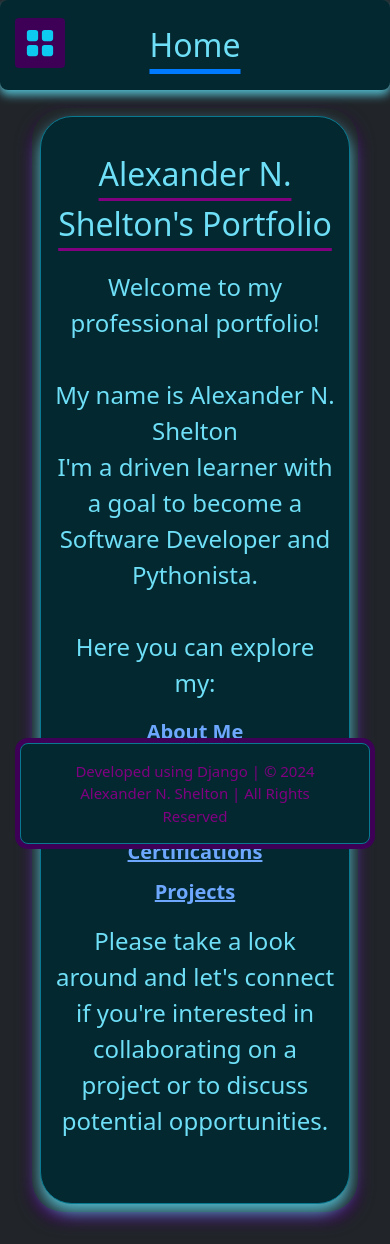
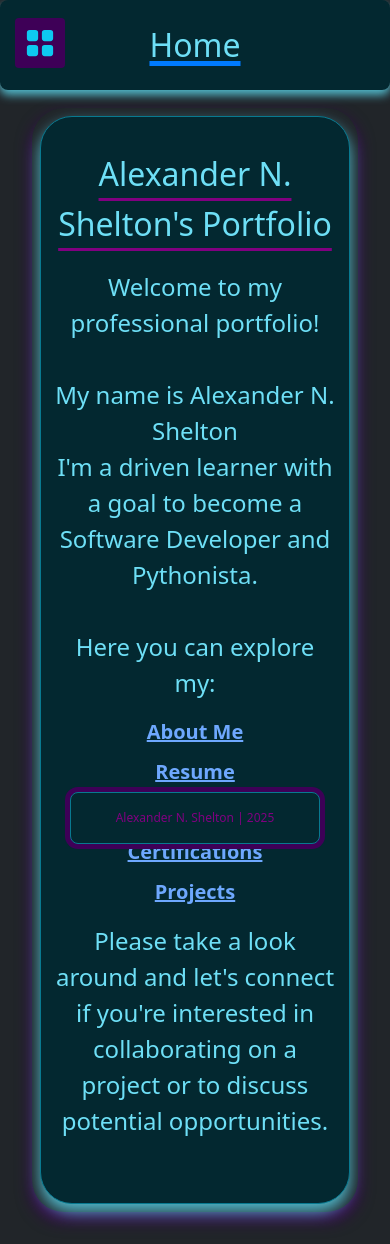
Before and after one commit to Alexander-N-Shelton/Portfolio, a Django app: page / in a window 390 px wide. Shown: the top 1244 px of the page. Run offline with Django 5.2, Linux system fonts and the light colour scheme.

Commit message:
modified:   django-portfolio/portfolio/home/static/css/menu_styles.css 	modified:   django-portfolio/portfolio/home/templates/base_menu.html 	modified:   django-portfolio/portfolio/manage.py 	modified:   django-portfolio/portfolio/portfolio/settings.py
	modified:   .gitignore

```diff
--- a/django-portfolio/portfolio/home/static/css/menu_styles.css
+++ b/django-portfolio/portfolio/home/static/css/menu_styles.css
@@ -8,7 +8,7 @@ h1 {
     font-weight: 400;
     text-decoration: underline;
     text-decoration-thickness: 5px;
-    text-underline-offset: 0.75rem;
+    text-underline-offset: 0.25rem;
     text-decoration-color: #007bff;
 }
 
@@ -186,22 +186,22 @@ h4 {
 }
 
 .footer {
-    font-size: 16px;
+    font-size: 14px;
     position: fixed;
     bottom: 0;
     left: 60%;
     transform: translateX(-50%);
     padding: 1rem;
-    width: 600px;
+    width: 500px;
     z-index: 1;
     border-radius: 5px;
     box-shadow: 0 0 0 5px #3e0057;
 }
 @media (max-width: 992px) {
     .footer {
-        font-size: 15px;
+        font-size: 12px;
         left: 50%;
         transform: translateX(-50%);
-        width: 350px;
+        width: 250px;
     }
 }
--- a/django-portfolio/portfolio/home/templates/base_menu.html
+++ b/django-portfolio/portfolio/home/templates/base_menu.html
@@ -190,7 +190,8 @@
 <footer class="footer bg-info-subtle border border-info-subtle text-center py-3 rounded-3" style="color: #800080">
     <div class="container">
         <span>
-            Developed using Django | © 2024 Alexander N. Shelton | All Rights Reserved</span>
+          Alexander N. Shelton | 2025
+        </span>
     </div>
 </footer>
 
--- a/django-portfolio/portfolio/manage.py
+++ b/django-portfolio/portfolio/manage.py
@@ -2,7 +2,7 @@
 """Django's command-line utility for administrative tasks."""
 import os
 import sys
-import secret_key
+
 
 
 def main():
--- a/django-portfolio/portfolio/portfolio/settings.py
+++ b/django-portfolio/portfolio/portfolio/settings.py
@@ -1,10 +1,11 @@
 #----- settings.py -----#
 from pathlib import Path
 import os
+import dotenv
 
 BASE_DIR = Path(__file__).resolve().parent.parent
 
-SECRET_KEY = os.environ["SECRET_KEY"]
+SECRET_KEY = dotenv.get_key('.env', 'SECRET_KEY')
 
 DEBUG = True
 
```
